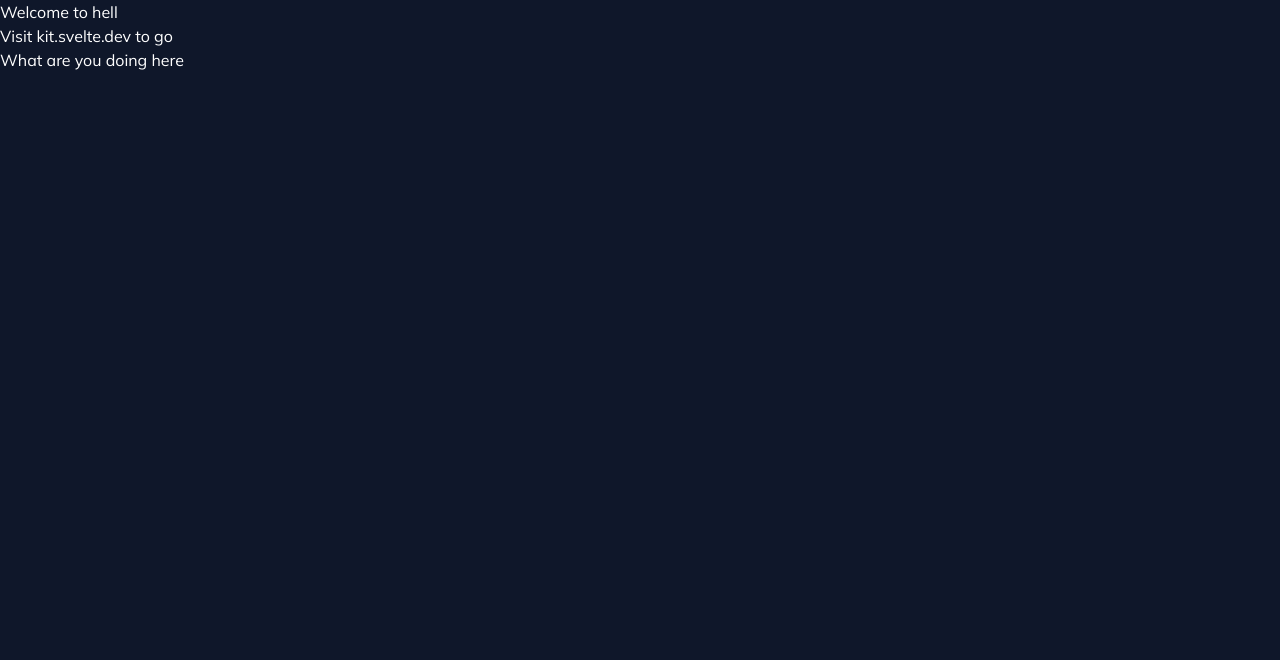
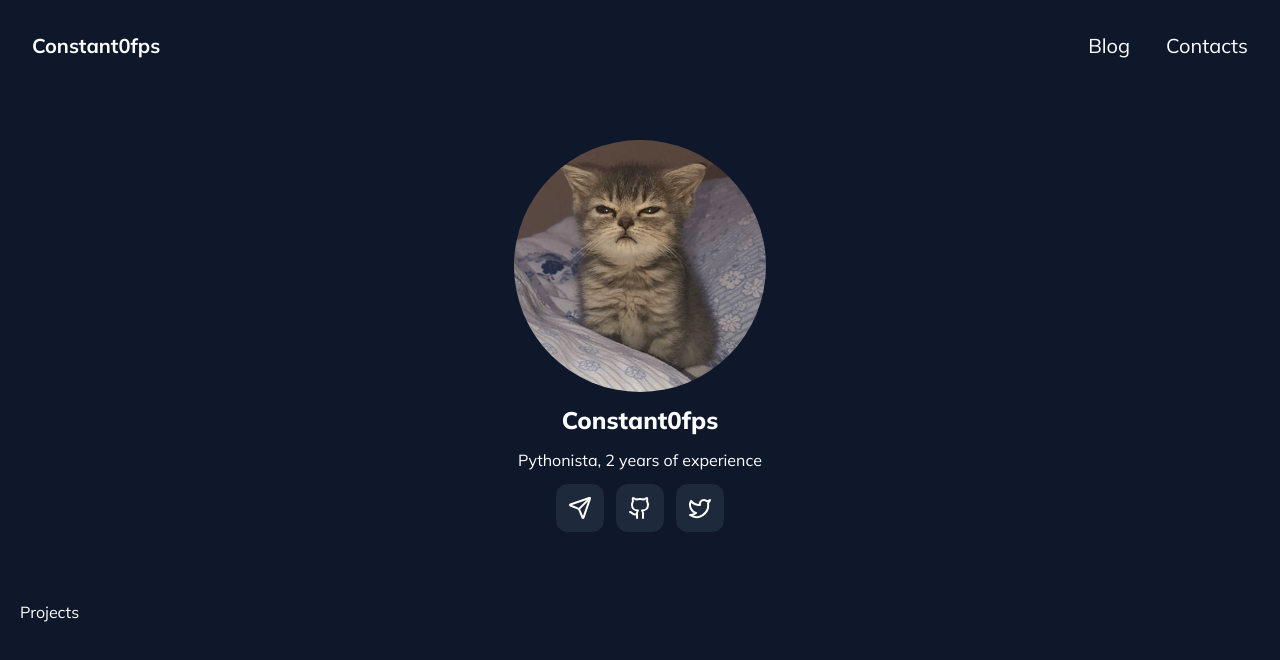
Before and after one commit to Constant10fps/site, a SvelteKit app: page / in a window 1280 px wide. Shown: the top 660 px of the page. Built offline with nearby package versions, Linux system fonts and the light colour scheme.

Commit message:
Added profile and contacts on landing page

```diff
--- a/package.json
+++ b/package.json
@@ -14,6 +14,7 @@
     "@sveltejs/kit": "^2.0.0",
     "@sveltejs/vite-plugin-svelte": "^3.0.0",
     "autoprefixer": "^10.4.16",
+    "lucide-svelte": "^0.368.0",
     "postcss": "^8.4.32",
     "postcss-load-config": "^5.0.2",
     "svelte": "^4.2.7",
--- /dev/null
+++ b/src/lib/components/header.svelte
@@ -0,0 +1,7 @@
+<div class="flex justify-between text-xl">
+    <a href="/" class="font-bold p-3 hover:underline">Constant0fps</a>
+    <div class="flex gap-3">
+        <a class="p-3 hover:underline" href="/blog">Blog</a>
+        <a class="p-3 hover:underline" href="/contacts">Contacts</a>
+    </div>
+</div>
--- a/src/routes/+layout.svelte
+++ b/src/routes/+layout.svelte
@@ -1,5 +1,9 @@
 <script>
+    import Header from "$lib/components/header.svelte";
     import "../app.pcss";
 </script>
 
-<slot />
+<div class="space-y-5 p-5">
+    <Header />
+    <slot />
+</div>
--- a/src/routes/+page.svelte
+++ b/src/routes/+page.svelte
@@ -1,3 +1,24 @@
-<h1>Welcome to hell</h1>
-<p>Visit <a href="https://youtube.com">kit.svelte.dev</a> to go</p>
-<p>What are you doing here</p>
+<script lang="ts">
+    import { Github, Twitter, Send } from "lucide-svelte";
+</script>
+
+<div class="flex flex-col items-center gap-3 py-12">
+    <img src="/favicon.png" alt="avatar" class="rounded-full aspect-square" />
+    <div class="text-2xl font-extrabold">Constant0fps</div>
+    <div>Pythonista, 2 years of experience</div>
+    <div class="flex gap-3">
+        <a
+            class="p-3 rounded-xl bg-slate-800 hover:bg-slate-700 active:scale-90 transition-all"
+            href="https://t.me/Constant0fps"><Send /></a
+        >
+        <a
+            class="p-3 rounded-xl bg-slate-800 hover:bg-slate-700 active:scale-90 transition-all"
+            href="https://github.com/Constant10fps"><Github /></a
+        >
+        <a
+            class="p-3 rounded-xl bg-slate-800 hover:bg-slate-700 active:scale-90 transition-all"
+            href="https://twitter.com/Konstan91655710"><Twitter /></a
+        >
+    </div>
+</div>
+<div class="flex flex-col items-start">Projects</div>
```
Also changed, not shown: static/favicon.png, 1 other file (tests, documents, lock files or other folders).
